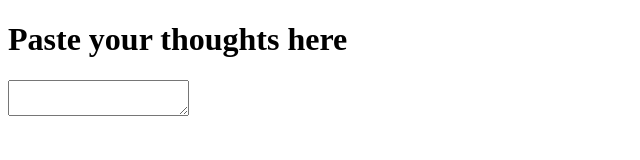
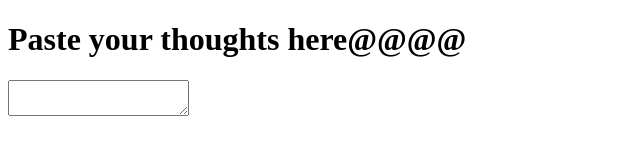
Before and after one commit to paulsud/repository, a website: page vanilla-basic-main/vanilla-basic-main/src/index.html in a window 1280 px wide. Shown: the whole page, without its empty margins (0-640 px from the left). Drawn offline with Linux system fonts and the light colour scheme.

Commit message:
Update index.html

```diff
--- a/vanilla-basic-main/vanilla-basic-main/src/index.html
+++ b/vanilla-basic-main/vanilla-basic-main/src/index.html
@@ -1,7 +1,7 @@
 <!DOCTYPE html>
 <html>
   <body>
-    <h1>Paste your thoughts here</h1>
+    <h1>Paste your thoughts here@@@@</h1>
     <textarea id="secretThoughts"></textarea>
     <script>
       const textarea = document.getElementById("secretThoughts");
```
